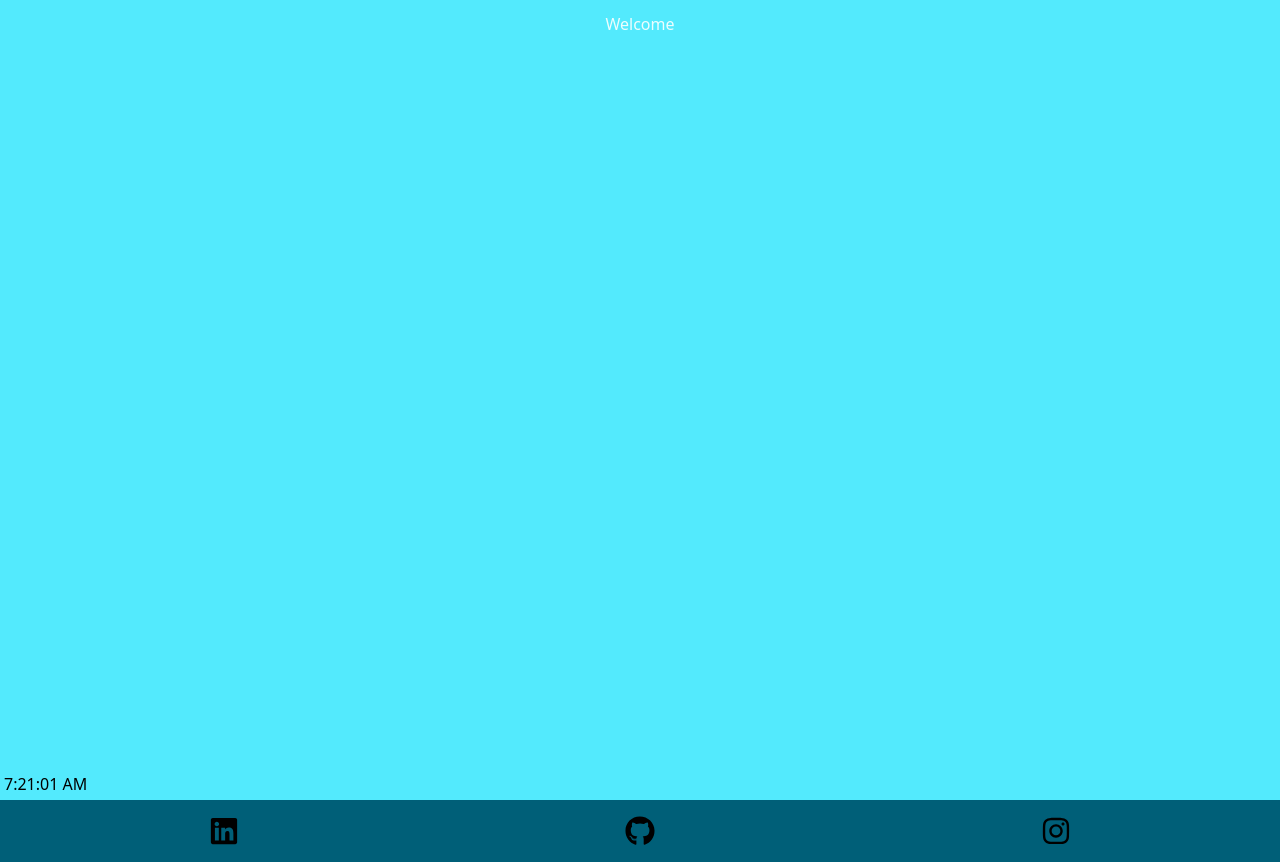
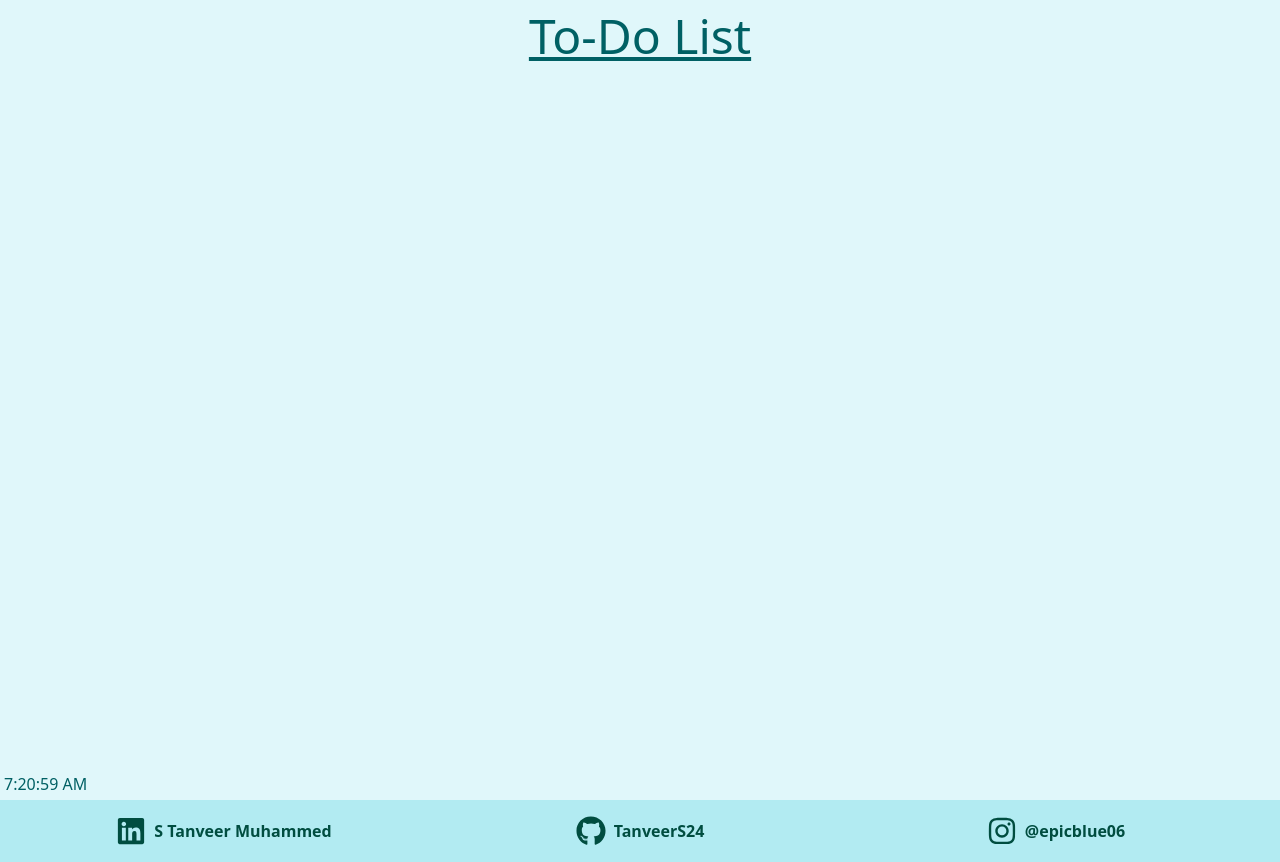
Before and after one commit to TanveerS24/To-Do-List, a React (Vite) app in the folder Client/: page / in a window 1280 px wide. Built offline with nearby package versions, Linux system fonts and the light colour scheme.

Commit message:
Improved UI and theme

```diff
--- a/Client/src/App.jsx
+++ b/Client/src/App.jsx
@@ -6,7 +6,7 @@ import Timer from "./Components/Timer";
 const App = () => {
     return (
         <>
-            <div className="bg-cyan-300 min-h-screen">
+            <div className="bg-[#E0F7FA] min-h-screen">
                 <Home/>
                 <Timer/>
             </div>
--- a/Client/src/Components/Footer.jsx
+++ b/Client/src/Components/Footer.jsx
@@ -5,24 +5,36 @@ const Footer = () => {
 
   return (
     <>
-        <div className='bg-cyan-800 p-4'>
+        <div className='bg-[#B2EBF2] text-[#004D40] p-4'>
             <div className='grid grid-cols-3'>
                 <div className='flex items-center justify-center'>
                     <a href="https://www.linkedin.com/in/s-tanveer-muhammed-611b89336/"
-                        target='_blank' rel='noopener norefferer'>
+                        target='_blank' rel='noopener norefferer'
+                        className='flex items-center gap-2'>
                         <FaLinkedin size={30}/>
+                        <span className='font-semibold'>
+                            S Tanveer Muhammed
+                        </span>
                     </a>
                 </div>
                 <div className='flex items-center justify-center'>
                      <a href="https://github.com/TanveerS24"
-                        target='_blank' rel='noopener norefferer'>
+                        target='_blank' rel='noopener norefferer'
+                        className='flex items-center gap-2'>
                         <FaGithub size={30}/>
+                        <span className='font-semibold'>
+                            TanveerS24
+                        </span>
                     </a>
                 </div>
                 <div className='flex items-center justify-center'>
                     <a href="https://www.instagram.com/epicblue06/"
-                        target='_blank' rel='noopener norefferer'>
+                        target='_blank' rel='noopener norefferer'
+                        className='flex items-center gap-2'>
                         <FaInstagram size={30}/>
+                        <span className='font-semibold'>
+                            @epicblue06
+                        </span>
                     </a>
                 </div>
             </div>
--- a/Client/src/Components/Home.jsx
+++ b/Client/src/Components/Home.jsx
@@ -2,8 +2,9 @@ import React from 'react'
 
 const Home = () => {
   return (
-    <div className="flex items-center justify-center pt-3 font-medium text-cyan-50">
-        Welcome
+    <div className="flex items-center justify-center pt-3 font-medium text-[#006064] text-5xl
+    underline">
+      To-Do List
     </div>
   )
 }
--- a/Client/src/Components/Timer.jsx
+++ b/Client/src/Components/Timer.jsx
@@ -12,7 +12,7 @@ const Timer = () => {
     }, [])
   return (
     <>
-        <div className='absolute bottom-1 left-1 text-black'>
+        <div className='absolute bottom-1 left-1 text-[#006064]'>
             {time.toLocaleTimeString()}
         </div>
     </>
```
